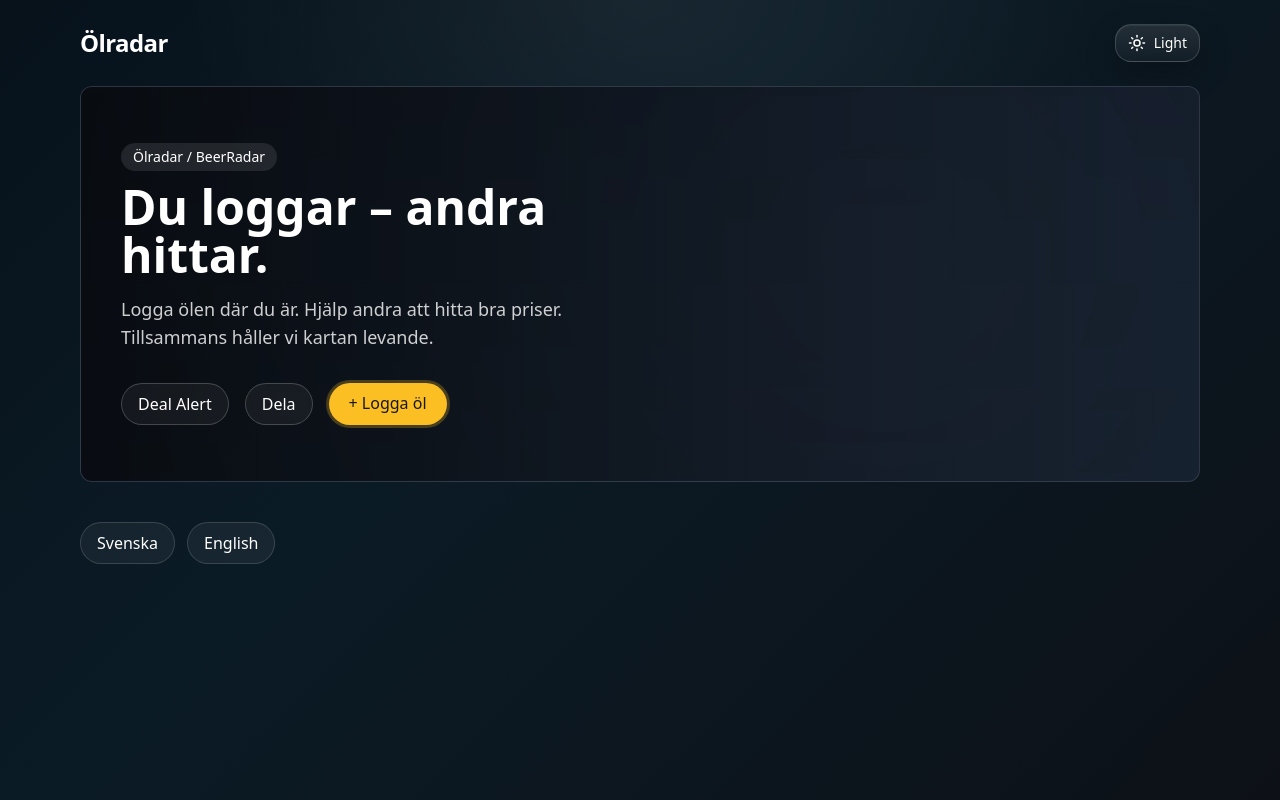
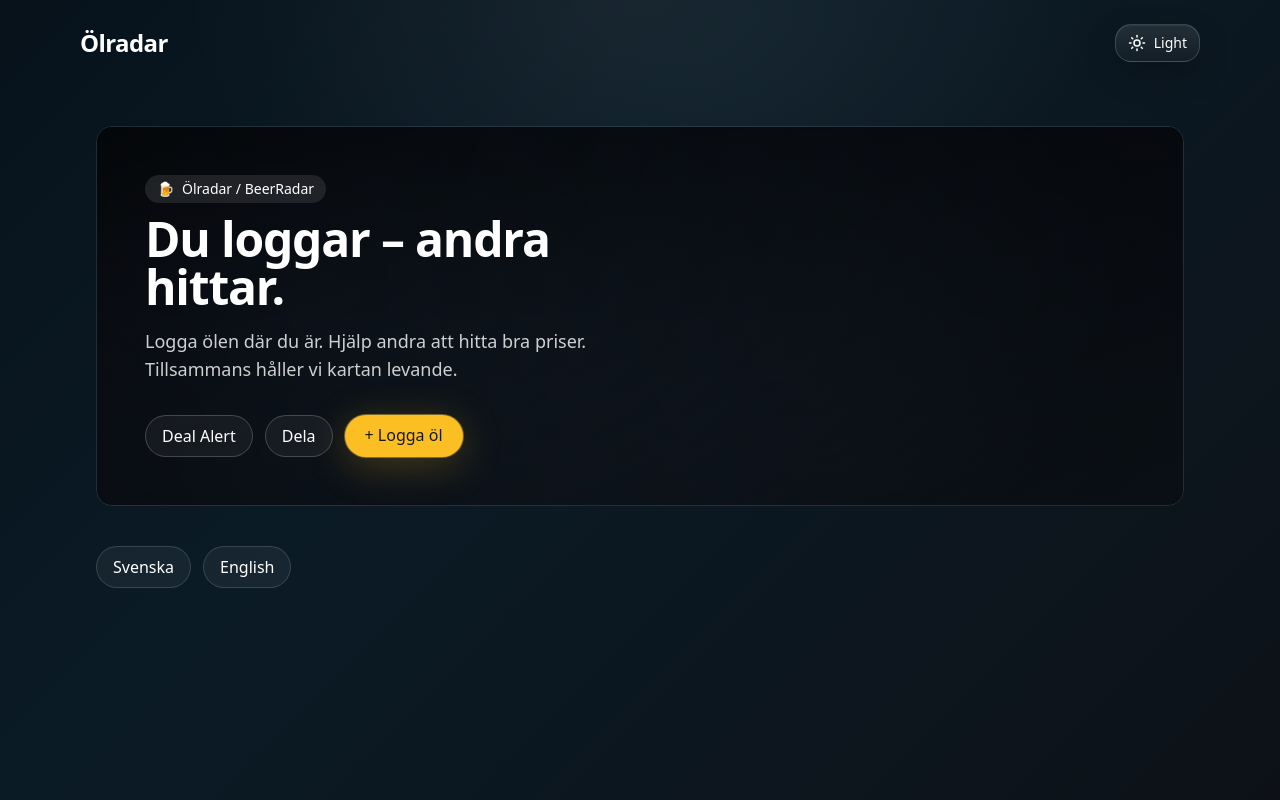
Before and after one commit to olradarsverige-ops/olradar.v5, a Next.js app: page / in a window 1280 px wide. Built offline with nearby package versions, Linux system fonts and the light colour scheme.

Commit message:
Add files via upload

```diff
--- a/app/page.tsx
+++ b/app/page.tsx
@@ -1,4 +1,4 @@
-// app/page.tsx — Landing with DOM hero and graphic background
+// app/page.tsx — Landing v2 (refined hero visuals)
 import Link from 'next/link'
 
 export const metadata = {
@@ -8,39 +8,53 @@ export const metadata = {
 
 export default function Page() {
   return (
-    <main className="space-y-10">
+    <main className="px-4 py-8 md:py-10">
+      <div className="mx-auto max-w-6xl space-y-10">
         {/* HERO */}
-      <section
-        className="relative w-full rounded-xl overflow-hidden border border-white/10 bg-cover bg-center"
-        style={{ backgroundImage: "url(/images/beer-radar-hero-bg.jpg)" }}
-      >
-        {/* overlay for readability */}
-        <div className="absolute inset-0 bg-gradient-to-r from-black/60 to-black/10 pointer-events-none" />
+        <section className="relative rounded-2xl overflow-hidden border border-white/10">
+          {/* Background image */}
+          <div
+            className="absolute inset-0 bg-cover bg-center"
+            style={{ backgroundImage: 'url(/images/beer-radar-hero-bg.jpg)' }}
+            aria-hidden
+          />
+          {/* Soft gradient wash */}
+          <div className="absolute inset-0 bg-gradient-to-br from-black/70 via-black/40 to-black/10" aria-hidden />
+          {/* Radial focus on left */}
+          <div
+            className="absolute inset-0"
+            style={{
+              backgroundImage:
+                'radial-gradient(800px 400px at 20% 45%, rgba(0,0,0,0.0), rgba(0,0,0,0.55))',
+            }}
+            aria-hidden
+          />
 
-        <div className="relative px-6 md:px-10 py-10 md:py-14 flex flex-col md:flex-row items-start gap-10">
-          <div className="flex-1">
-            <span className="inline-block mb-3 text-sm px-3 py-1 rounded-full bg-white/10 backdrop-blur-sm">
-              Ölradar / BeerRadar
+          {/* Content */}
+          <div className="relative grid md:grid-cols-2 gap-8 md:gap-10 p-8 md:p-12">
+            <div className="self-center">
+              <span className="inline-flex items-center gap-2 mb-3 text-sm px-3 py-1 rounded-full bg-white/10 backdrop-blur">
+                <span className="i">🍺</span> Ölradar / BeerRadar
               </span>
 
-            <h1 className="text-4xl md:text-5xl font-semibold mb-4">
+              <h1 className="text-4xl md:text-5xl font-semibold tracking-tight leading-tight">
                 Du loggar – andra hittar.
               </h1>
 
-            <p className="text-lg text-white/80 max-w-xl mb-8">
+              <p className="mt-4 text-base md:text-lg text-white/80 max-w-xl">
                 Logga ölen där du är. Hjälp andra att hitta bra priser. Tillsammans håller vi kartan levande.
               </p>
 
-            <div className="flex flex-wrap gap-4">
+              <div className="mt-8 flex flex-wrap gap-3">
                 <Link
                   href="/sv"
-                className="rounded-full border border-white/20 bg-white/5 hover:bg-white/10 px-4 py-2 backdrop-blur-sm transition"
+                  className="rounded-full border border-white/20 bg-white/5 hover:bg-white/10 px-4 py-2 backdrop-blur transition"
                 >
                   Deal Alert
                 </Link>
 
                 <button
-                className="rounded-full border border-white/20 bg-white/5 hover:bg-white/10 px-4 py-2 backdrop-blur-sm transition"
+                  className="rounded-full border border-white/20 bg-white/5 hover:bg-white/10 px-4 py-2 backdrop-blur transition"
                   aria-label="Dela"
                 >
                   Dela
@@ -48,19 +62,19 @@ export default function Page() {
 
                 <Link
                   href="/sv"
-                className="rounded-full px-5 py-2 font-medium text-zinc-900 bg-amber-400 shadow-[0_0_0_3px_rgba(251,191,36,0.25)] hover:brightness-105 transition"
+                  className="rounded-full px-5 py-2 font-medium text-zinc-900 bg-amber-400 shadow-[0_8px_40px_rgba(251,191,36,0.25)] ring-1 ring-amber-300/40 hover:brightness-105 active:translate-y-px transition"
                 >
                   + Logga öl
                 </Link>
               </div>
             </div>
 
-          {/* right spacer keeps layout balanced on desktop */}
-          <div className="hidden md:block flex-1" />
+            {/* Right visual spacer to keep balance; keeps layout tight */}
+            <div className="hidden md:block" />
           </div>
         </section>
 
-      {/* LANG SWITCH (kept minimal) */}
+        {/* LANG SWITCH */}
         <section className="flex flex-wrap gap-3">
           <Link href="/sv" className="rounded-full border border-white/15 bg-white/5 hover:bg-white/10 px-4 py-2 transition">
             Svenska
@@ -69,6 +83,7 @@ export default function Page() {
             English
           </Link>
         </section>
+      </div>
     </main>
   );
 }
```
Also changed, not shown: 1 other file (tests, documents, lock files or other folders). Lines whose indentation alone changed are shown as unchanged.
